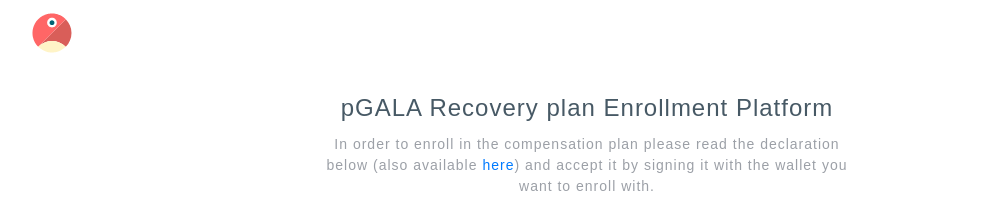
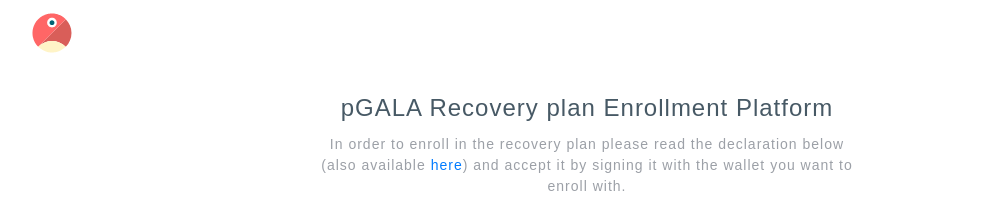
Before and after one commit to provable-things/pgala-recovery-plan-ui, a React (Create React App) app: page / in a window 1280 px wide. Shown: the top 220 px of the page, without its empty margins (53-1036 px from the left). Built offline with nearby package versions, Linux system fonts and the light colour scheme; grey boxes are pictures that could not be loaded.

Commit message:
refactor(global): rn project

```diff
--- a/package.json
+++ b/package.json
@@ -1,5 +1,5 @@
 {
-  "name": "compensation-plan-dapp",
+  "name": "pgala-recovery-plan-ui",
   "version": "0.1.0",
   "private": true,
   "dependencies": {
--- a/src/components/App.jsx
+++ b/src/components/App.jsx
@@ -170,7 +170,7 @@
           <Row className="mt-2">
             <Col className="mx-auto text-center" xs={12} lg={6}>
               <SubTitle>
-                In order to enroll in the compensation plan please read the declaration below (also available{' '}
+                In order to enroll in the recovery plan please read the declaration below (also available{' '}
                 <a href={settings.terms} target="_blank" rel="noreferrer">
                   here
                 </a>
```
Also changed, not shown: 1 other file (tests, documents, lock files or other folders).
